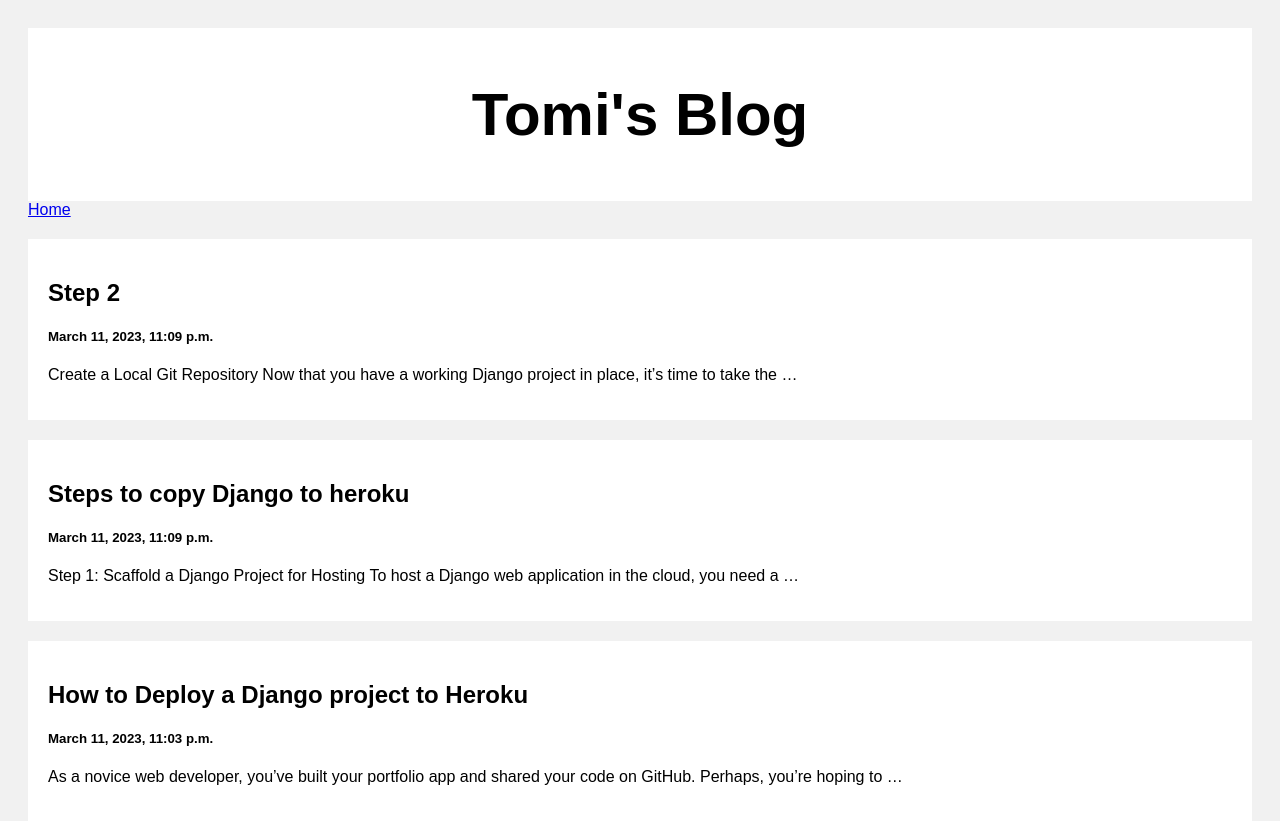
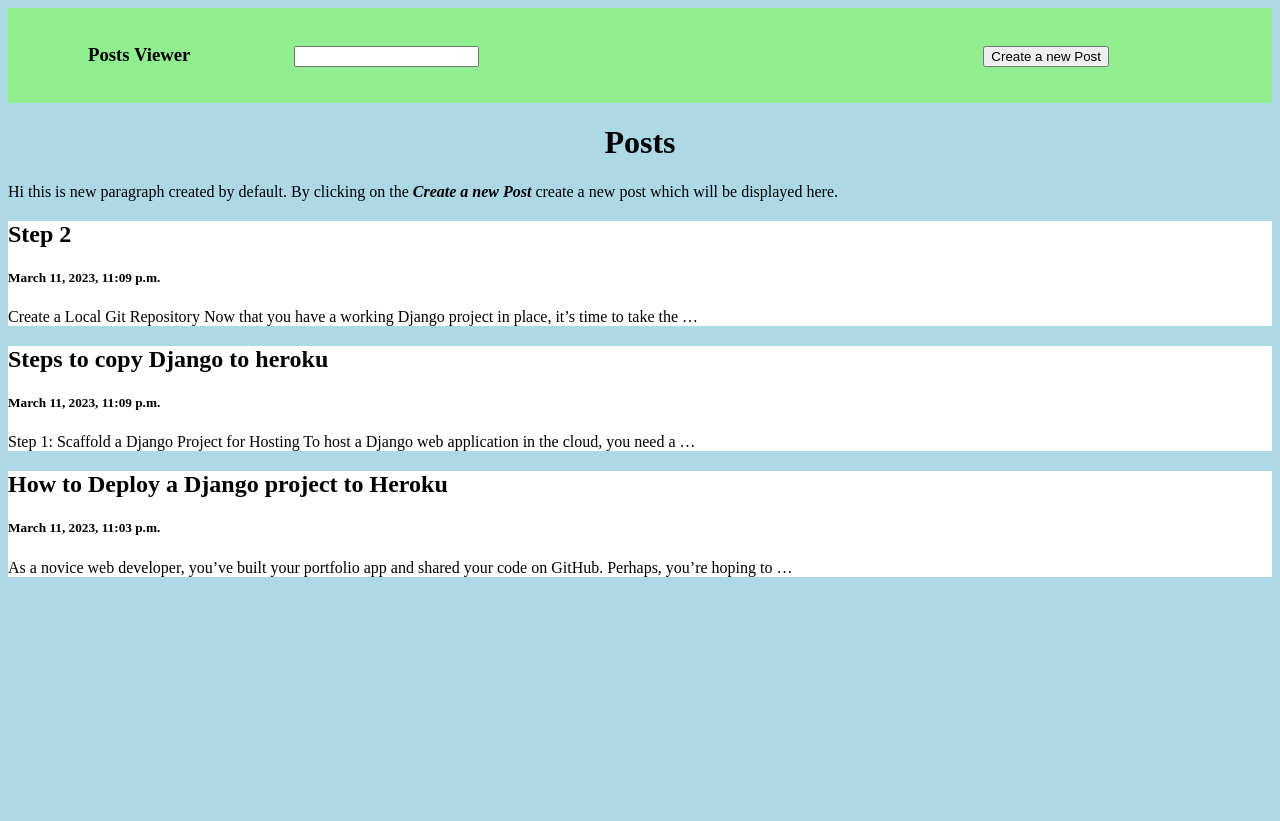
Before and after one commit to HariKandregula/DjangoPost, a Django app: page / in a window 1280 px wide. Shown: the top 821 px of the page. After the commit the page ends 577 px from the top, so only its background shows below. Run offline with Django 4.2, Linux system fonts and the light colour scheme; data comes from the database, SQL or seed files in the repository.

Commit message:
added createID webpage and linked it to home page and made few changes

```diff
--- a/blog/posts/urls.py
+++ b/blog/posts/urls.py
@@ -2,7 +2,7 @@ from django.urls import path
 from . import views
 
 urlpatterns = [
-    path('', views.index, name='index'),
     path('post/<str:pk>', views.post, name='post'),
-    path('home', views.home, name='home')
+    path('', views.home, name='home'),
+    path('home/createID', views.createID, name='createID'),
 ]
--- a/blog/posts/views.py
+++ b/blog/posts/views.py
@@ -4,9 +4,9 @@ from .models import Post
 
 # Create your views here.
 
-def index(request):
+def createID(request):
     posts = Post.objects.all()
-    return render(request, 'index.html', {'posts': posts})
+    return render(request, 'createID.html', {'posts': posts})
 
 
 def post(request, pk):
--- a/blog/templates/home.html
+++ b/blog/templates/home.html
@@ -12,19 +12,21 @@
         <ul class="nav">
             <li class="listitem listname"><h3 class="topheading name">Posts Viewer</h3></li>
             <li class="listitem listsearch"><input class="topheading search" type="search" id="search"></li>
-            <li class="listitem listpostcreate"><button class="topheading postcreate" onclick="location.href='https://www.google.com'">
+            <li class="listitem listpostcreate"><button class="topheading postcreate" onclick="location.href='/home/createID'">
                 Create a new Post</button></li>
         </ul>
     </nav>
     <h1 align="center">Posts</h1>
+    <p>Hi this is new paragraph created by default. By clicking on the <b><i>Create a new Post</i></b>
+         create a new post which will be displayed here.</p>
     {% for post in posts reversed %}
-    <section class="allposts">
-        <p>Hi this is new paragraph created by default. By clicking on the <b><i>Create a new Post</i></b>
-         create a new post which will be displayed here.</p>
-        <h2>{{post.title}}</h2>
-        <h5>{{post.created_at}}</h5>
-        <p>{{post.body|truncatewords:20}}</p>
-    </section>
+    <a style="text-decoration: none; color: black;" href="/post/{{post.id}}">
+        <section class="allposts">
+            <h2>{{post.title}}</h2>
+            <h5>{{post.created_at}}</h5>
+            <p>{{post.body|truncatewords:20}}</p>
+        </section>
+    </a>
     {% endfor %}
 </div>
 
```
Also changed, not shown: blog/templates/createID.html (added, +14 -0 lines), blog/static/assets/css/createID_style.css (added).
